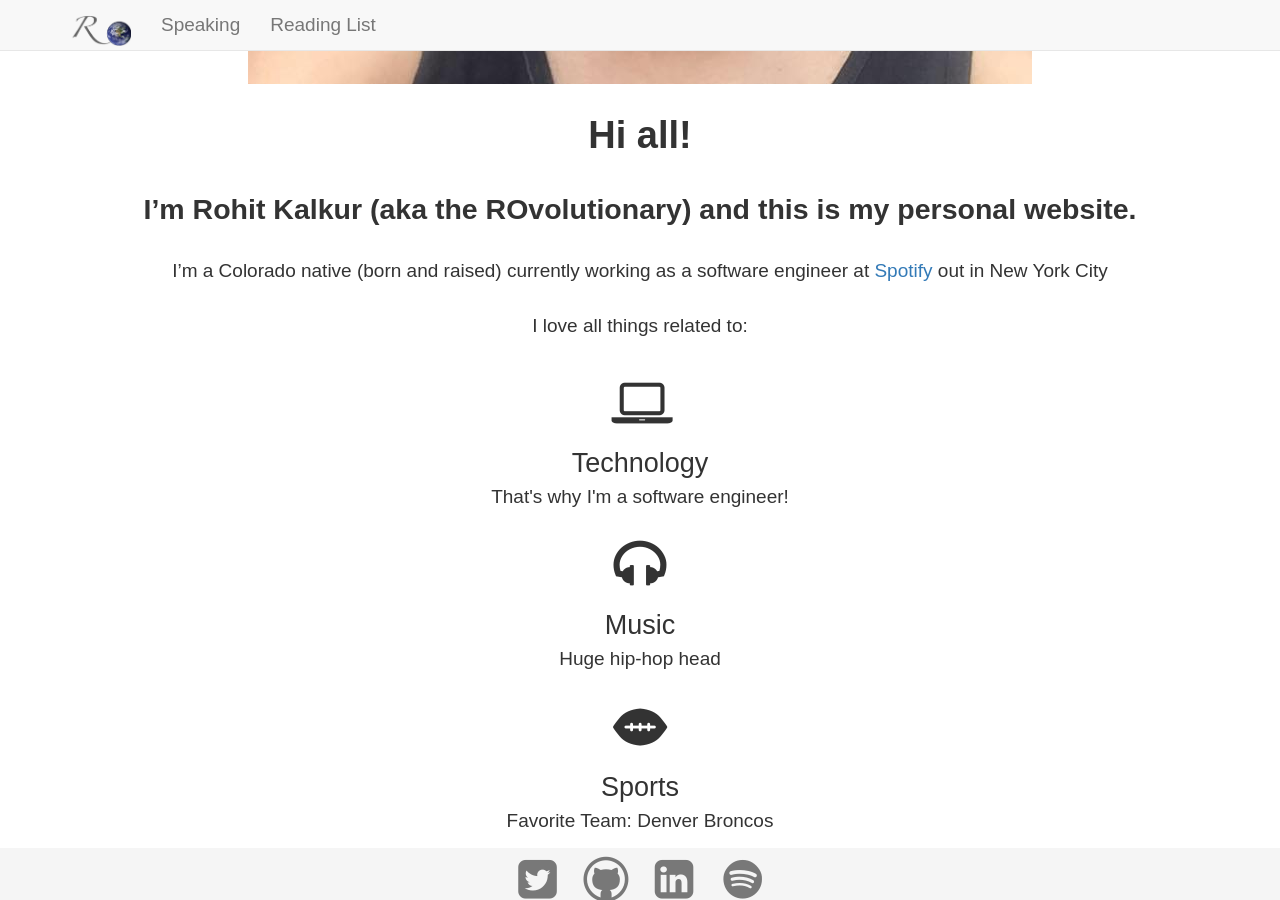
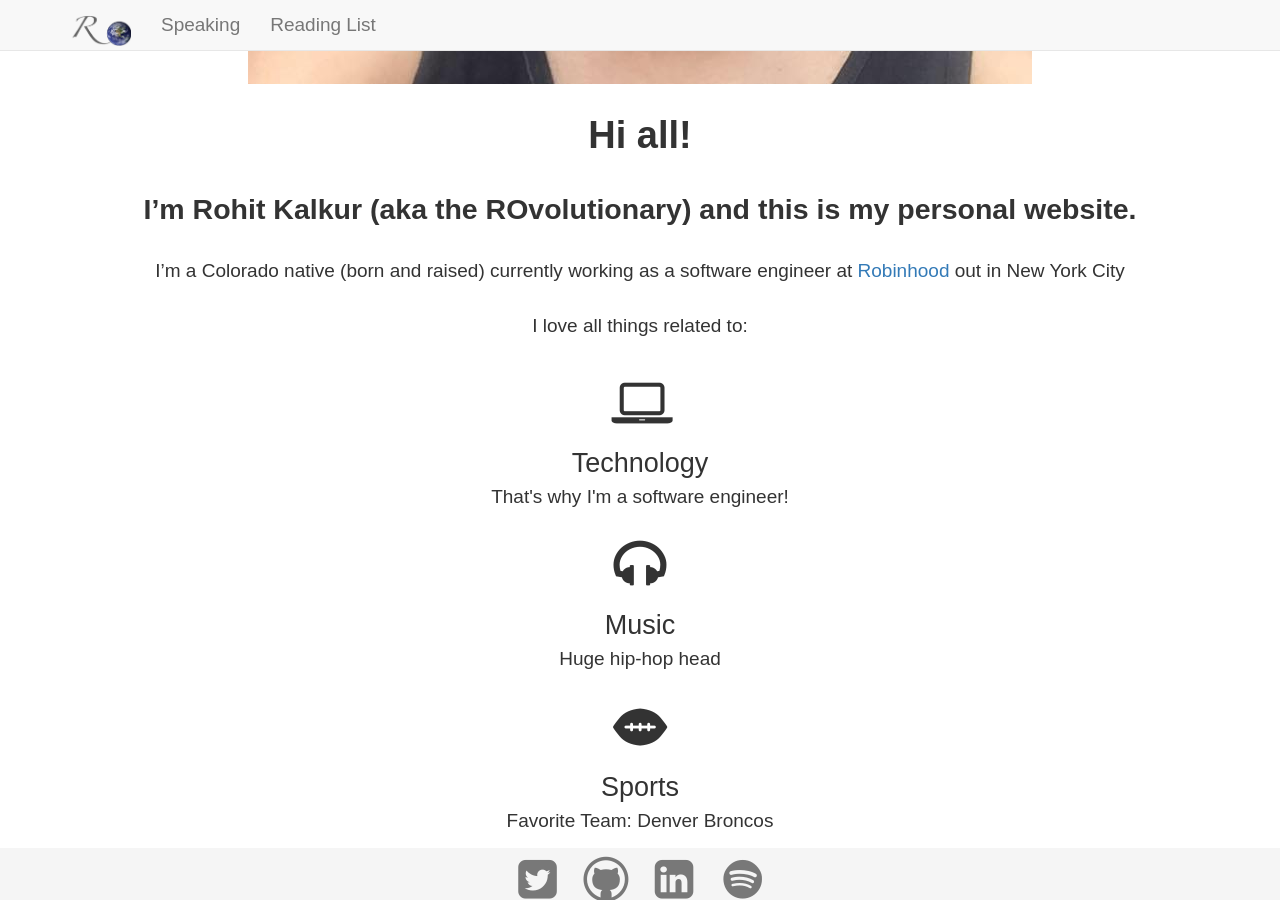
Before and after one commit to rovolution/rovolution.github.io, a Jekyll site: the page built from index.html, in a window 1280 px wide and 900 px high, scrolled down 776 px. Built offline with Jekyll 4.4.1, drawn with Linux system fonts in a browser that asks for light colours; nearby versions of some CDN libraries.

Commit message:
add new job

```diff
--- a/index.html
+++ b/index.html
@@ -10,7 +10,7 @@ group: "navigation"
 	<span class="main-mynameis-msg"><strong>I’m Rohit Kalkur (aka the ROvolutionary) and this is my personal website.</strong></span>
 	</br>
 	</br>
-	I’m a Colorado native (born and raised) currently working as a software engineer at <a href="https://www.spotify.com/us/" target="_blank">Spotify</a> out in New York City
+	I’m a Colorado native (born and raised) currently working as a software engineer at <a href="https://robinhood.com" target="_blank">Robinhood</a> out in New York City
 	</br>
 	</br>
 	I love all things related to:
```
